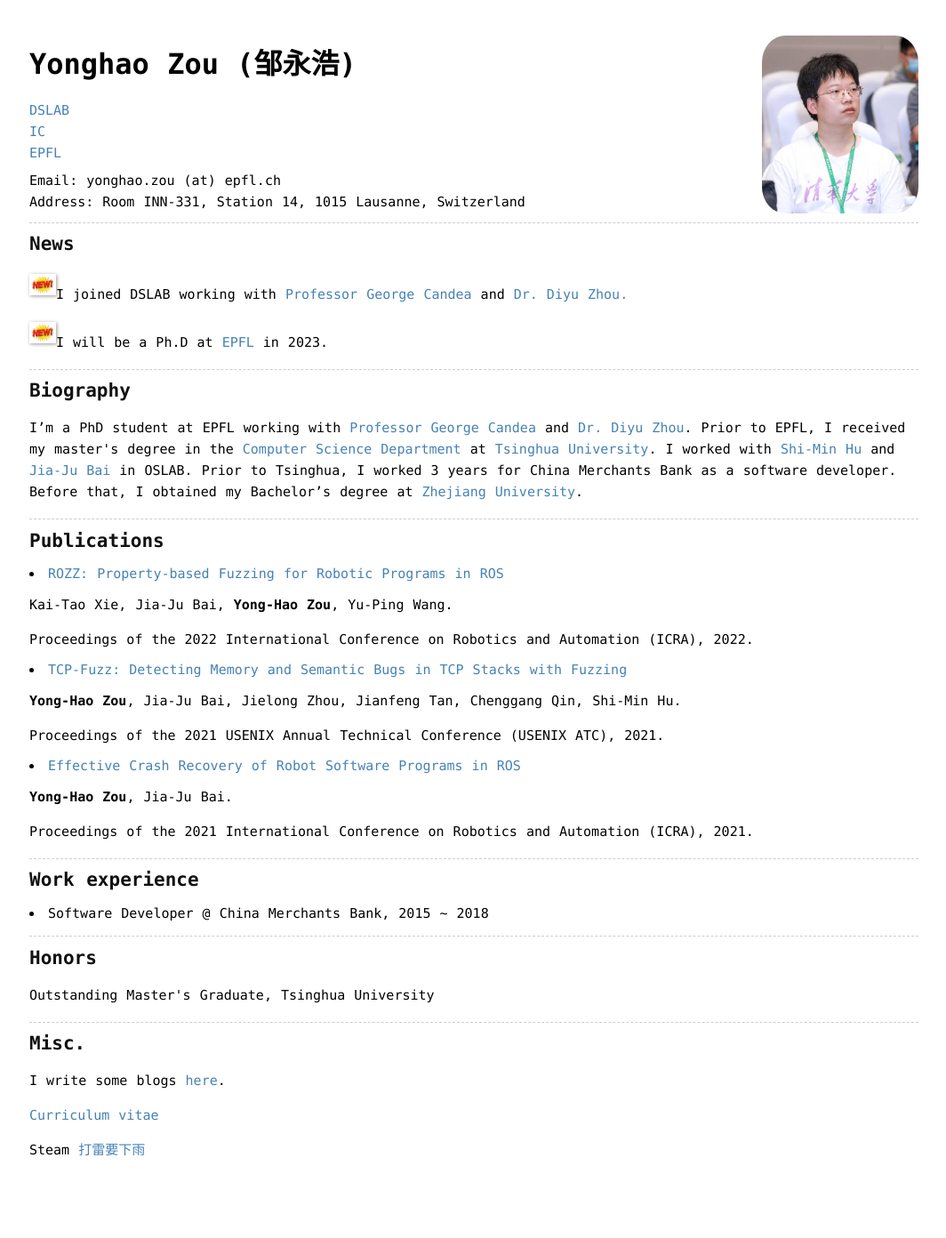
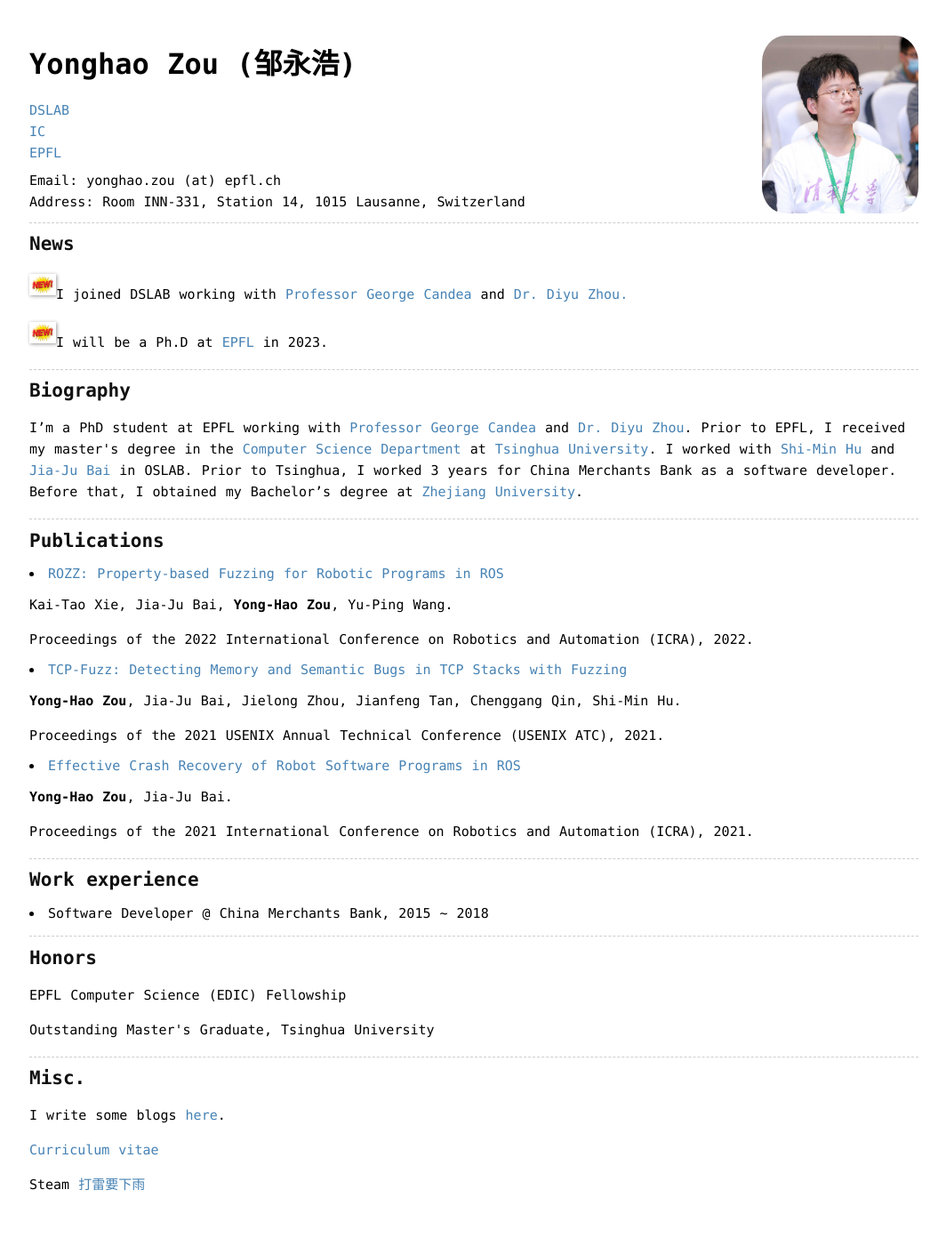
Before and after one commit to zouyonghao/zouyonghao.github.io, a Jekyll site: the page built from index.md, in a window 1280 px wide. Shown: the whole page at 89% size, without its empty margins (107-1171 px from the left). Built offline with Jekyll 4.4.1, drawn with Linux system fonts in a browser that asks for light colours; before the commit the page ends 1353 px from its top, so only the background shows below that.

Commit message:
Add fellowship honor.

```diff
--- a/_layouts/home.html
+++ b/_layouts/home.html
@@ -97,6 +97,8 @@
 
                     <h2 id="misc">Honors</h2>
 
+                    <p>EPFL Computer Science (EDIC) Fellowship</p>
+
                     <p>Outstanding Master's Graduate, Tsinghua University</p>
 
                     <hr>
```
